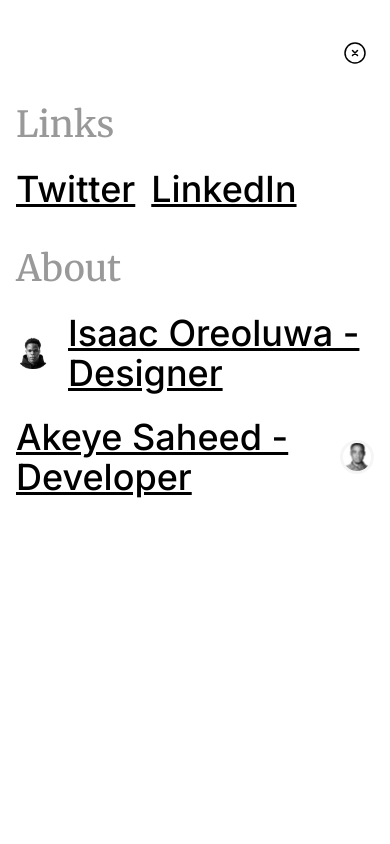
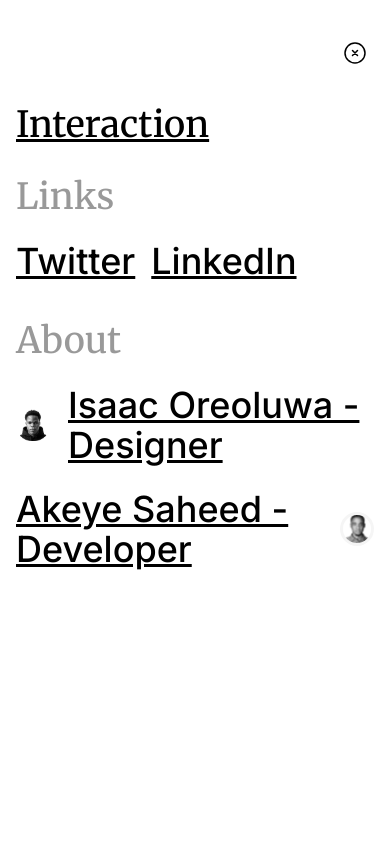
Before and after one commit to Omo-Akeye/Micro-Agency, a Next.js app: page / in a window 390 px wide. Both pictures are taken after a click on the picture 356 px from the left and 70 px from the top of the page. Shown: the top 844 px of the page. Built offline with nearby package versions, Linux system fonts and the light colour scheme; a web font is replaced by a local one.

Commit message:
feat: implement responsive Nav component

```diff
--- a/src/app/components/Nav.tsx
+++ b/src/app/components/Nav.tsx
@@ -205,6 +205,8 @@
         {/* Menu Content */}
         <div className="p-4 pt-10">
           <div className="space-y-8">
+
+             <Link href="https://interaction.functionstudioo.com/" className="underline text-4xl  merriweather font-medium" target="_blank" rel="noopener noreferrer">Interaction</Link>
             <div>
               <h2 className="text-4xl text-[#00000066] mb-4 merriweather font-medium">Links</h2>
               <ul className="flex items-center  gap-4">
```
